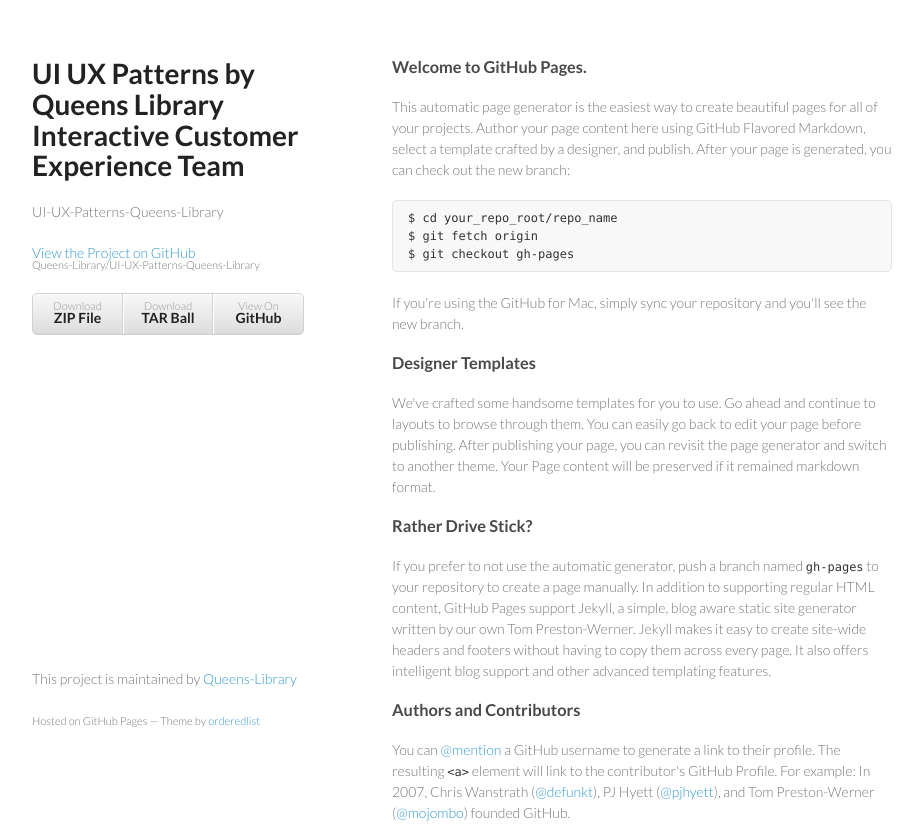
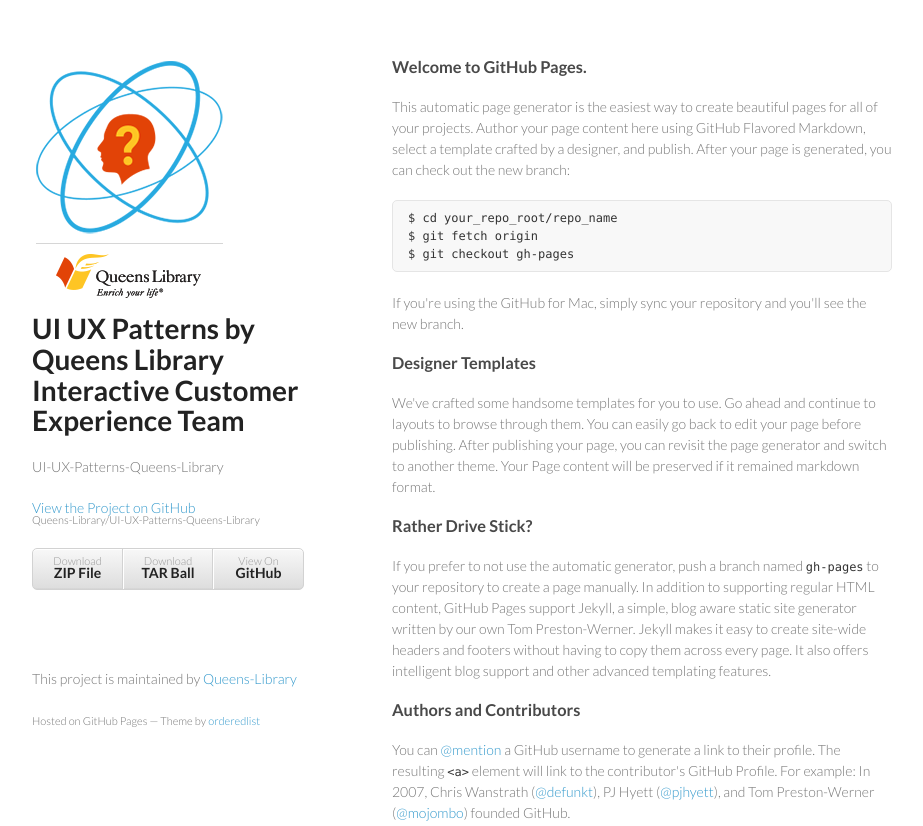
Before and after one commit to Queens-Library/UI-UX-Patterns-Queens-Library, a plain HTML site: page index.html in a window 1280 px wide. Shown: the top 826 px of the page, without its empty margins (178-1101 px from the left). Drawn offline with Linux system fonts and the light colour scheme.

Commit message:
another tweak to index with image

```diff
--- a/index.html
+++ b/index.html
@@ -15,6 +15,7 @@
   <body>
     <div class="wrapper">
       <header>
+      <img src="images/Logo_ICE4.png" alt="ICE Team Logo">
         <h1>UI UX Patterns by Queens Library <br> Interactive Customer Experience Team</h1>
         <p>UI-UX-Patterns-Queens-Library</p>
 
```
Also changed, not shown: images/Logo_ICE3.png (added), images/Logo_ICE4.png (added).
